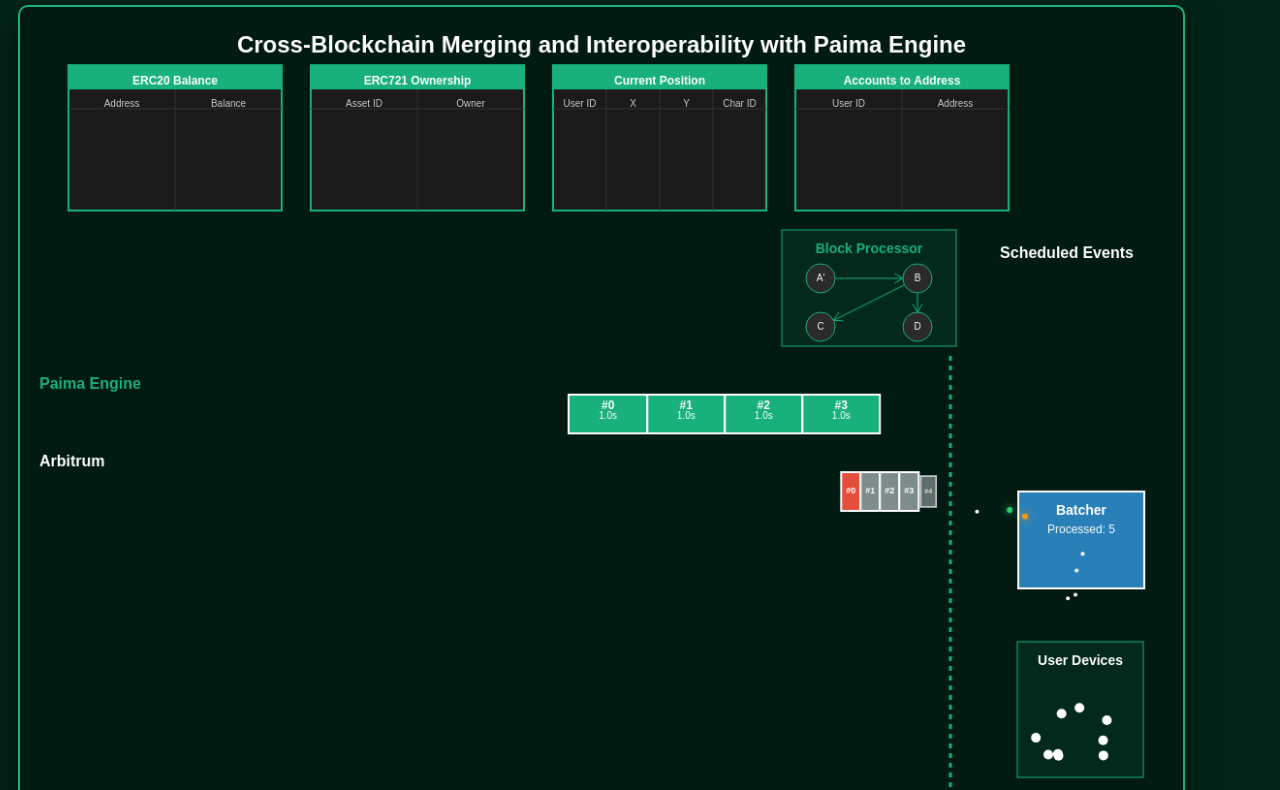
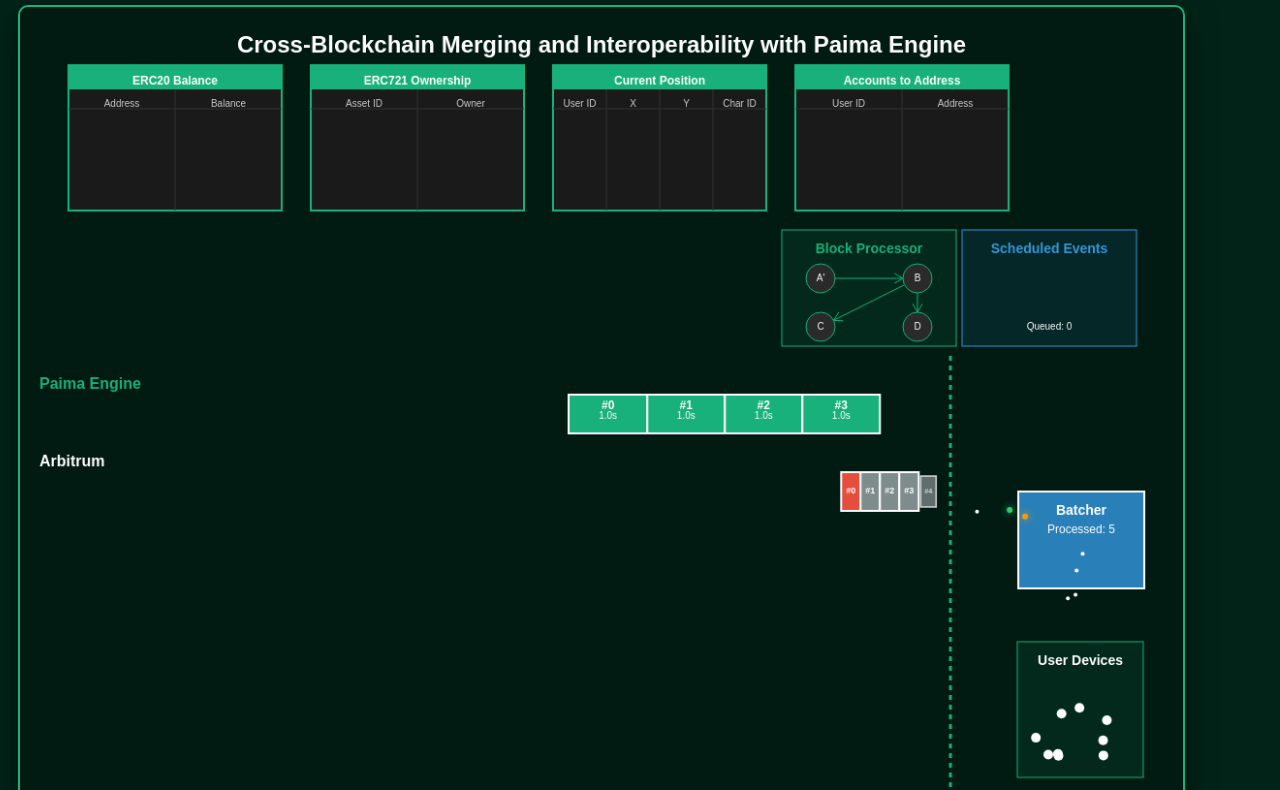
Before and after one commit to acedward/paima-animation, a website with bundled scripts: page index.html in a window 1280 px wide. Shown: the part 107-897 px from the top of the page. Built offline with nearby package versions, Linux system fonts and the light colour scheme.

Commit message:
UI Update

```diff
--- a/src/components/Action.js
+++ b/src/components/Action.js
@@ -1,5 +1,6 @@
 import { actionConfig } from '../config.js';
 
+// This Class is also known as ScheduledEvent
 export class Action {
     constructor(x, y, scheduledTime, index, block) {
         this.x = x;
@@ -226,7 +227,7 @@
         if (this.isTravelingToTable) status = 'Traveling to table';
 
         return {
-            title: `Action #${this.index}`,
+            title: `Scheduled Event #${this.index}`,
             content: `Status: ${status}<br>
                      Events: ${this.events.length}<br>
                      ${this.targetTable ? `Target: ${this.targetTable.name}` : ''}`,
--- a/src/components/BlockchainEngine.js
+++ b/src/components/BlockchainEngine.js
@@ -15,6 +15,7 @@
 import { BlockProcessor } from './BlockProcessor.js';
 import { EventTypes, processEvent } from './EventTypes.js';
 import { PaimaEngineChain } from './PaimaEngineChain.js';
+import { ScheduledEvents } from './ScheduledEvents.js';
 
 export class BlockchainEngine {
     constructor(canvasWidth = 1200, canvasHeight = 1000) {
@@ -23,7 +24,6 @@
         this.blockCount = 0;
         this.lastFrameTime = Date.now();
         this.eventParticles = []; // Track animated event particles
-        this.actions = []; // Track scheduled actions
         this.processedEvents = []; // Track events after processing
         this.actionCounter = 0; // Track action numbering
         this.currentMergeColorIndex = 0;
@@ -36,6 +36,7 @@
         this.blockProcessorToBatcherChance = 0.005;
 
         this.blockProcessor = new BlockProcessor(this.canvasWidth * 0.805);
+        this.scheduledEvents = new ScheduledEvents(this.canvasWidth * 0.810, this.canvasHeight * 0.23);
 
         // Time tracking - starts at 0 when engine initializes
         this.engineStartTime = Date.now();
@@ -172,7 +173,7 @@
         // Associate the event with this action
         action.events.push(event);
 
-        this.actions.push(action);
+        this.scheduledEvents.addAction(action);
         return action;
     }
 
@@ -301,7 +302,7 @@
         this.processedEvents = this.processedEvents.filter(pe => pe.isActive);
 
         // Update actions and handle execution
-        this.actions.forEach(action => {
+        this.scheduledEvents.actions.forEach(action => {
             const actionResult = action.update(currentEngineTime);
             if (actionResult) {
                 if (typeof actionResult === 'object' && actionResult.readyToTravel) {
@@ -331,8 +332,8 @@
         });
 
         // Remove actions that have completed their journey and clean up related particles
-        const removedActions = this.actions.filter(action => !action.isActive);
-        this.actions = this.actions.filter(action => action.isActive);
+        const removedActions = this.scheduledEvents.actions.filter(action => !action.isActive);
+        this.scheduledEvents.actions = this.scheduledEvents.actions.filter(action => action.isActive);
 
         // Clean up event particles that were targeting removed actions
         if (removedActions.length > 0) {
@@ -395,7 +396,7 @@
         });
 
         // Position actions based on their scheduled time (only if not traveling or waiting)
-        this.actions.forEach(action => {
+        this.scheduledEvents.actions.forEach(action => {
             if (!action.isTravelingToTable && !action.isWaitingAtNow) {
                 const timeUntilExecution = action.scheduledTime - currentEngineTime;
                 const timeOffset = timeUntilExecution * pixelsPerSecond / 1000;
@@ -459,10 +460,10 @@
         const particleStatus = this.eventParticles.length > 0 ?
             `| ${movingParticles} moving, ${reachedParticles} at actions` : '';
 
-        const scheduledActions = this.actions.filter(a => !a.isExecuted && !a.isTravelingToTable && !a.isWaitingAtNow).length;
-        const waitingActions = this.actions.filter(a => a.isWaitingAtNow).length;
-        const travelingActions = this.actions.filter(a => a.isTravelingToTable).length;
-        const totalActions = this.actions.length;
+        const scheduledActions = this.scheduledEvents.actions.filter(a => !a.isExecuted && !a.isTravelingToTable && !a.isWaitingAtNow).length;
+        const waitingActions = this.scheduledEvents.actions.filter(a => a.isWaitingAtNow).length;
+        const travelingActions = this.scheduledEvents.actions.filter(a => a.isTravelingToTable).length;
+        const totalActions = this.scheduledEvents.actions.length;
 
         const actionStatus = totalActions > 0 ?
             `| ${scheduledActions} scheduled, ${waitingActions} waiting, ${travelingActions} traveling` : '';
--- a/src/components/CanvasRenderer.js
+++ b/src/components/CanvasRenderer.js
@@ -292,7 +292,7 @@
         }
 
         // Check actions
-        for (let action of this.engine.actions) {
+        for (let action of this.engine.scheduledEvents.actions) {
             if (action.isInside(x, y)) {
                 return action.getTooltipData(this.engine.engineStartTime);
             }
@@ -309,6 +309,11 @@
         const bp = this.engine.blockProcessor;
         if (bp && bp.isInside(x, y)) {
             return bp.getTooltipData();
+        }
+
+        const se = this.engine.scheduledEvents;
+        if (se && se.isInside(x, y)) {
+            return se.getTooltipData();
         }
 
         // Check Batcher
@@ -349,7 +354,7 @@
                 });
 
                 // Adjust all action timings
-                this.engine.actions.forEach(action => {
+                this.engine.scheduledEvents.actions.forEach(action => {
                     if (action.travelStartTime) action.travelStartTime += pauseDuration;
                     if (action.waitStartTime) action.waitStartTime += pauseDuration;
                     if (action.fadeStartTime) action.fadeStartTime += pauseDuration;
@@ -557,6 +562,10 @@
         // Draw Block Processor
         this.engine.blockProcessor.draw(this.ctx);
 
+        if (this.engine.scheduledEvents) {
+            this.engine.scheduledEvents.draw(this.ctx);
+        }
+
         // Draw Batcher and User Devices
         if (this.engine.batcher) {
             this.engine.batcher.draw(this.ctx);
@@ -574,14 +583,9 @@
         // Draw NOW line
         this.drawNowLine();
 
-        // Draw title for Scheduled Events
-        this.ctx.fillStyle = '#fff';
-        this.ctx.font = 'bold 16px Arial';
-        this.ctx.textAlign = 'center';
-        this.ctx.fillText('Scheduled Events', this.canvas.width * 0.9, 255);
 
         // Draw all actions
-        this.engine.actions.forEach(action => {
+        this.engine.scheduledEvents.actions.forEach(action => {
             action.draw(this.ctx);
         });
 
--- /dev/null
+++ b/src/components/ScheduledEvents.js
@@ -0,0 +1,65 @@
+export class ScheduledEvents {
+    constructor(x, y) {
+        this.width = 180;
+        this.height = 120;
+        this.y = y; // Positioned above the block processor for now
+        this.x = x;
+        this.centerX = this.x + this.width / 2;
+        this.centerY = this.y + this.height / 2;
+
+        this.actions = [];
+    }
+
+    draw(ctx) {
+        const boxX = this.x;
+        const boxY = this.y;
+        const boxWidth = this.width;
+        const boxHeight = this.height;
+        const nowPosition = this.centerX;
+
+        ctx.save();
+
+        // Draw the main box
+        ctx.fillStyle = 'rgba(52, 152, 219, 0.1)';
+        ctx.strokeStyle = '#3498db';
+        ctx.lineWidth = 1;
+        ctx.fillRect(boxX, boxY, boxWidth, boxHeight);
+        ctx.strokeRect(boxX, boxY, boxWidth, boxHeight);
+
+        // Draw title
+        ctx.fillStyle = '#3498db';
+        ctx.font = 'bold 14px Arial';
+        ctx.textAlign = 'center';
+        ctx.fillText('Scheduled Events', this.centerX, boxY + 20);
+
+        // Display number of scheduled events
+        ctx.fillStyle = '#fff';
+        ctx.font = '10px Arial';
+        ctx.fillText(`Queued: ${this.actions.length}`, this.centerX, boxY + 100);
+
+        ctx.restore();
+    }
+
+    isInside(x, y) {
+        return x >= this.x && x <= this.x + this.width &&
+               y >= this.y && y <= this.y + this.height;
+    }
+
+    getTooltipData() {
+        return {
+            title: 'Scheduled Events',
+            content: 'A queue of events scheduled to be processed by the Block Processor.',
+            data: `Event count: ${this.actions.length}`
+        };
+    }
+
+    // Method to add actions
+    addAction(action) {
+        this.actions.push(action);
+    }
+
+    // Method to get and remove the next action
+    getNextAction() {
+        return this.actions.shift();
+    }
+}
--- a/src/style.css
+++ b/src/style.css
@@ -404,9 +404,9 @@
 }
 
 .toggle-config-btn {
-    position: fixed;
+    position: absolute;
     top: 20px;
-    right: 20px;
+    right: 100px;
     background: none;
     border: none;
     color: #018010a0;
```
